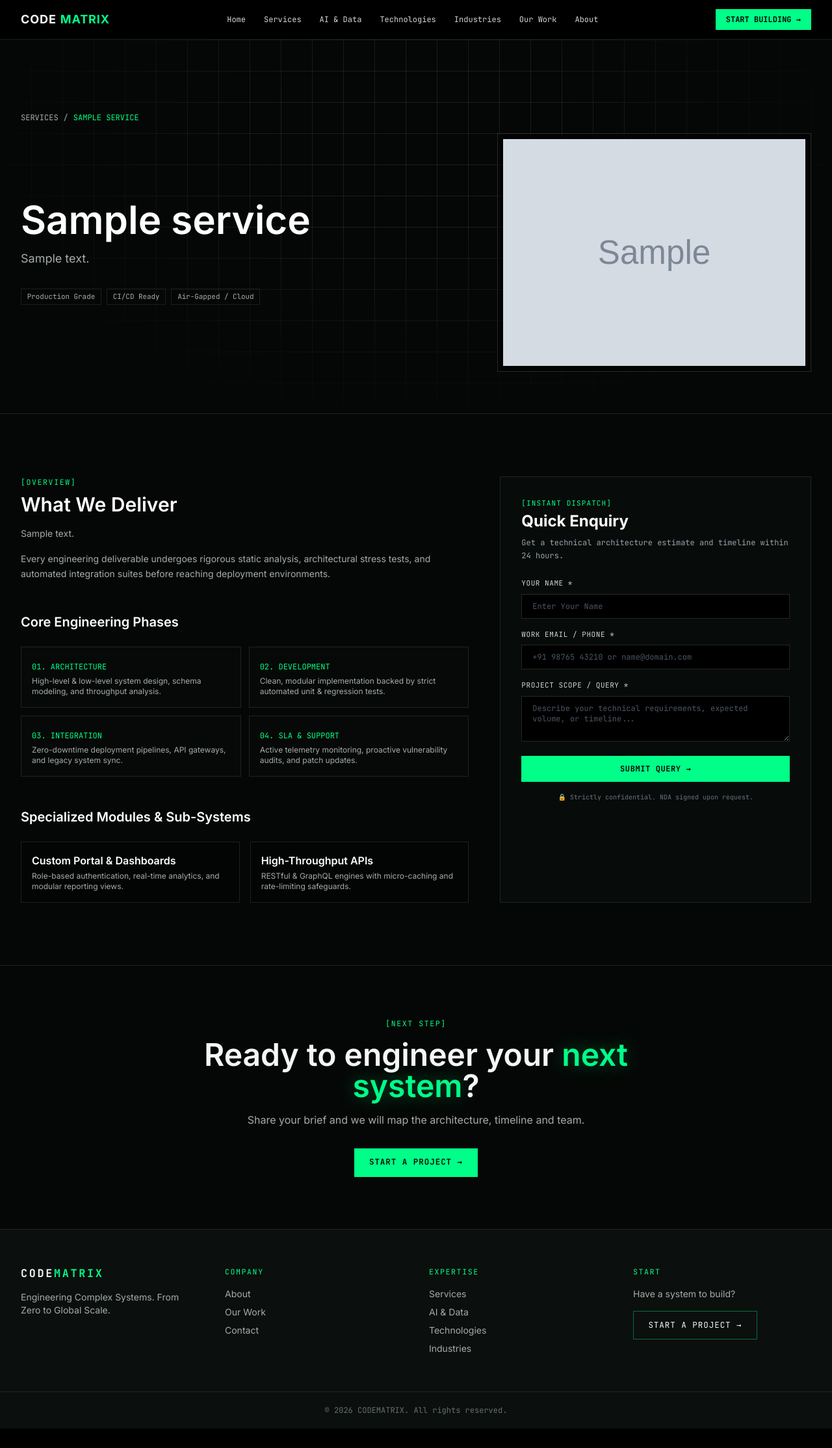
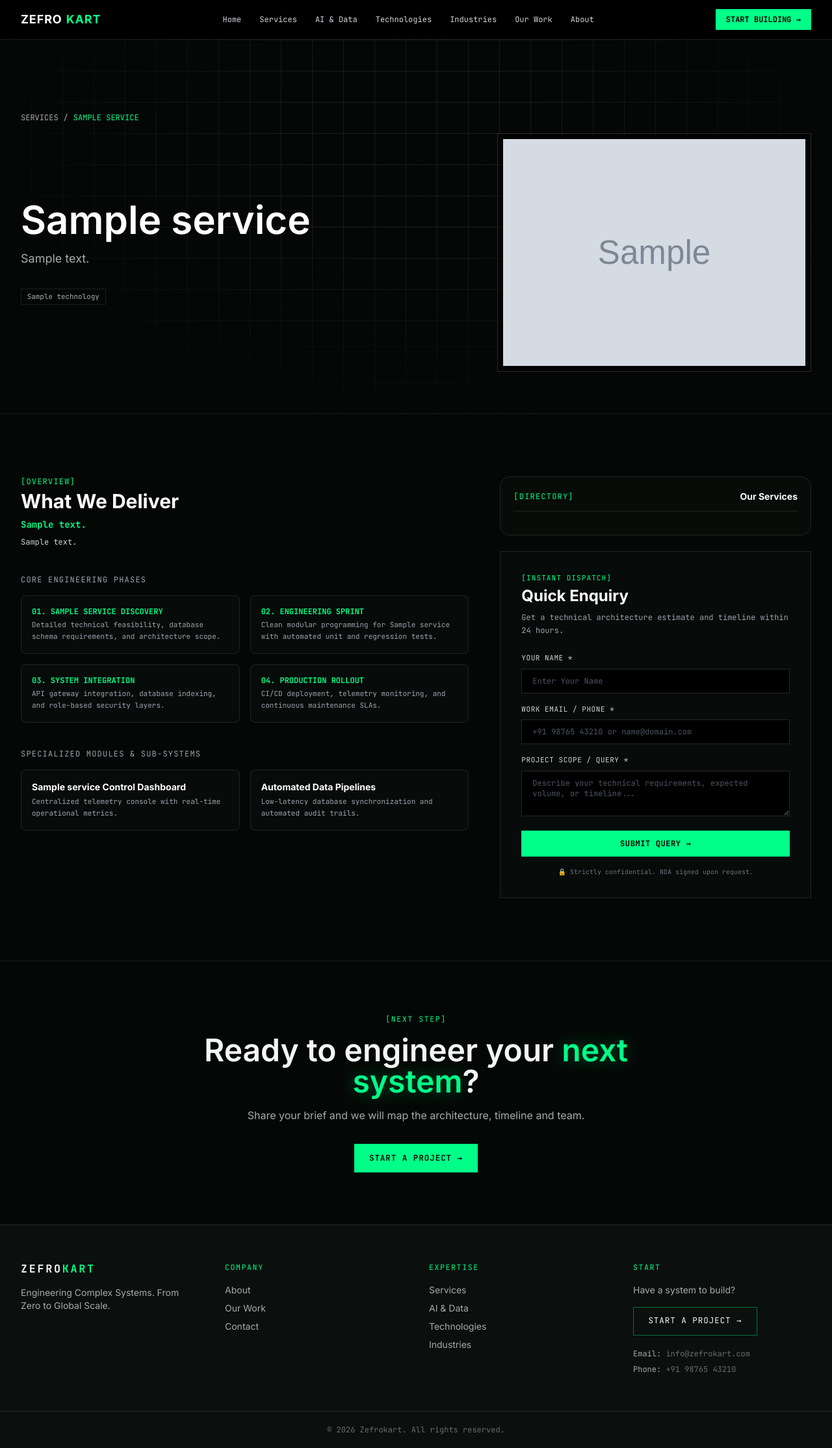
Before and after one commit to pushparaj28/software_service_web, a Django app: page /services/sample/ in a window 1280 px wide. Shown: the whole page at 65% size. Before the commit the page ends 2198 px from the top, so only its background shows below. Run offline with Django 5.2, Linux system fonts and the light colour scheme; tables that the repository leaves empty hold one stand-in row (values such as "Sample post"); grey boxes marked "Sample" are stand-in pictures; some libraries are stand-ins or nearby versions.

Commit message:
update some file

```diff
--- a/core/views.py
+++ b/core/views.py
@@ -13,7 +13,7 @@ from django.views.decorators.http import require_POST
 from django.http import JsonResponse
 from django.shortcuts import render
 from .models import TeamMember
-
+from .service_specs import get_service_spec
 
 logger = logging.getLogger(__name__)
 
@@ -27,6 +27,18 @@ PROJECT_FILTERS = [
     ("enterprise", "Enterprise"),
 ]
 
+def service_detail_view(request, slug):
+    service = get_object_or_404(Service, slug=slug)
+    other_services = Service.objects.exclude(id=service.id)[:6]
+
+    # Service ka spec content fetch karein
+    spec = get_service_spec(slug, service)
+
+    return render(request, 'service_detail.html', {
+        'service': service,
+        'other_services': other_services,
+        'spec': spec,  # <-- YEH LINE MISSING THI, ISE ADD KAREIN
+    })
 
 def _projects():
     return CaseStudy.objects.select_related("industry").prefetch_related("technologies")
@@ -46,13 +58,6 @@ def services(request):
         "services": Service.objects.prefetch_related("technologies"),
     })
 
-def service_detail_view(request, slug):
-    service = get_object_or_404(Service, slug=slug)
-    other_services = Service.objects.exclude(id=service.id)[:6]
-    return render(request, 'service_detail.html', {
-        'service': service,
-        'other_services': other_services
-    })
 
 def ai_data(request):
     return render(request, "ai-data.html", {"capabilities": content.AI_CAPABILITIES})
--- a/static/css/style.css
+++ b/static/css/style.css
@@ -187,3 +187,22 @@ select.field option { background: var(--surface); }
   mask-image: linear-gradient(to right, transparent 0%, black 4%, black 96%, transparent 100%);
   -webkit-mask-image: linear-gradient(to right, transparent 0%, black 4%, black 96%, transparent 100%);
 }
+
+@keyframes innerCardScroll {
+  0% {
+    transform: translateX(0%);
+  }
+  100% {
+    transform: translateX(-50%);
+  }
+}
+
+.marquee-inner-run {
+  animation: innerCardScroll 12s linear infinite !important;
+  will-change: transform;
+}
+
+/* Card par mouse aane se animation smooth ruk jayegi */
+.group:hover .marquee-inner-run {
+  animation-play-state: paused;
+}
--- a/templates/404.html
+++ b/templates/404.html
@@ -1,5 +1,5 @@
 {% extends 'base.html' %}
-{% block title %}404 | CODEMATRIX{% endblock %}
+{% block title %}404 | Zefrokart{% endblock %}
 {% block content %}
 <section class="grid-bg flex min-h-screen items-center px-5 pt-20">
   <div class="mx-auto w-full max-w-3xl">
--- a/templates/about.html
+++ b/templates/about.html
@@ -1,12 +1,12 @@
 {% extends 'base.html' %}
-{% block title %}About | CODEMATRIX{% endblock %}
-{% block meta_description %}CODEMATRIX is a software engineering company focused on precision, scalability, security and AI.{% endblock %}
+{% block title %}About | Zefrokart{% endblock %}
+{% block meta_description %}Zefrokart is a software engineering company focused on precision, scalability, security and AI.{% endblock %}
 {% block content %}
 <section class="page-hero grid-bg">
   <div class="mx-auto max-w-7xl px-5 lg:px-8">
     <p class="mono-label mb-4">[About]</p>
     <h1 class="max-w-4xl text-4xl font-semibold leading-tight sm:text-6xl">We build systems that <span class="text-glow">keep working.</span></h1>
-    <p class="mt-5 max-w-2xl text-ink2">CODEMATRIX is a software engineering company that designs, builds and scales digital products, from first prototype to global traffic.</p>
+    <p class="mt-5 max-w-2xl text-ink2">Zefrokart is a software engineering company that designs, builds and scales digital products, from first prototype to global traffic.</p>
   </div>
 </section>
 
--- a/templates/ai-data.html
+++ b/templates/ai-data.html
@@ -1,7 +1,7 @@
 {% extends 'base.html' %}
 {% load static %}
-{% block title %}AI &amp; Data | CODEMATRIX{% endblock %}
-{% block meta_description %}Generative AI, LLM applications, RAG, machine learning and data engineering from CODEMATRIX.{% endblock %}
+{% block title %}AI &amp; Data | Zefrokart{% endblock %}
+{% block meta_description %}Generative AI, LLM applications, RAG, machine learning and data engineering from Zefrokart.{% endblock %}
 
 {% block content %}
 <style>
@@ -148,7 +148,7 @@
     <div class="mt-6 rounded border border-white/10 bg-[#050807] p-4 font-mono text-xs text-ink2">
       <div class="flex items-center gap-2 pb-2 border-b border-white/5 text-muted">
         <span class="inline-block h-2 w-2 rounded-full bg-emerald-500"></span>
-        <span>telemetry.codematrix.internal -- live execution feed</span>
+        <span>telemetry.Zefrokart.internal -- live execution feed</span>
       </div>
       <p id="pipeline-log" class="mt-3 text-emerald-400">&gt; Status: Standby. Ready to ingest semantic corpus.</p>
     </div>
--- a/templates/base.html
+++ b/templates/base.html
@@ -3,8 +3,8 @@
 <head>
   <meta charset="utf-8">
   <meta name="viewport" content="width=device-width, initial-scale=1">
-  <title>{% block title %}CODEMATRIX | Engineering Complex Systems{% endblock %}</title>
-  <meta name="description" content="{% block meta_description %}CODEMATRIX engineers fault-tolerant digital architectures, enterprise SaaS, automation and AI platforms.{% endblock %}">
+  <title>{% block title %}Zefrokart | Engineering Complex Systems{% endblock %}</title>
+  <meta name="description" content="{% block meta_description %}Zefrokart engineers fault-tolerant digital architectures, enterprise SaaS, automation and AI platforms.{% endblock %}">
   <link rel="canonical" href="{{ request.scheme }}://{{ request.get_host }}{{ request.path }}">
   <meta name="theme-color" content="#050706">
   <script>document.documentElement.classList.add('js');</script>
--- a/templates/case-study-detail.html
+++ b/templates/case-study-detail.html
@@ -1,5 +1,5 @@
 {% extends 'base.html' %}
-{% block title %}{{ project.title }} | CODEMATRIX Case Study{% endblock %}
+{% block title %}{{ project.title }} | Zefrokart Case Study{% endblock %}
 {% block meta_description %}{{ project.short_description }}{% endblock %}
 {% block content %}
 <article>
--- a/templates/contact.html
+++ b/templates/contact.html
@@ -1,6 +1,6 @@
 {% extends 'base.html' %}
-{% block title %}Start a Project | CODEMATRIX{% endblock %}
-{% block meta_description %}Send your project brief to CODEMATRIX and get a tailored engineering plan.{% endblock %}
+{% block title %}Start a Project | Zefrokart{% endblock %}
+{% block meta_description %}Send your project brief to Zefrokart and get a tailored engineering plan.{% endblock %}
 {% block content %}
 <section class="page-hero grid-bg">
   <div class="mx-auto max-w-7xl px-5 lg:px-8">
--- a/templates/industries.html
+++ b/templates/industries.html
@@ -1,5 +1,5 @@
 {% extends 'base.html' %}
-{% block title %}Industries | CODEMATRIX{% endblock %}
+{% block title %}Industries | Zefrokart{% endblock %}
 {% block meta_description %}Software solutions for healthcare, education, fintech, e-commerce, logistics and more.{% endblock %}
 {% block content %}
 <section class="page-hero grid-bg">
--- a/templates/our-work.html
+++ b/templates/our-work.html
@@ -1,7 +1,7 @@
 {% extends 'base.html' %}
 {% load static %}
-{% block title %}Our Work | CODEMATRIX{% endblock %}
-{% block meta_description %}Browse CODEMATRIX case studies across web, SaaS, AI, healthcare, education and enterprise.{% endblock %}
+{% block title %}Our Work | Zefrokart{% endblock %}
+{% block meta_description %}Browse Zefrokart case studies across web, SaaS, AI, healthcare, education and enterprise.{% endblock %}
 {% block content %}
 <section class="page-hero grid-bg">
   <div class="mx-auto max-w-7xl px-5 lg:px-8">
--- a/templates/partials/footer.html
+++ b/templates/partials/footer.html
@@ -1,7 +1,7 @@
 <footer class="border-t border-white/10 bg-surface">
   <div class="mx-auto grid max-w-7xl gap-10 px-5 py-14 sm:grid-cols-2 lg:grid-cols-4 lg:px-8">
     <div>
-      <p class="logo">CODE<span>MATRIX</span></p>
+      <p class="logo">ZEFRO<span>KART</span></p>
       <p class="mt-4 max-w-xs text-sm text-ink2">Engineering Complex Systems. From Zero to Global Scale.</p>
     </div>
     <div>
@@ -25,10 +25,23 @@
       <p class="mono-label mb-4">Start</p>
       <p class="text-sm text-ink2">Have a system to build?</p>
       <a href="{% url 'contact' %}" class="btn btn-ghost mt-4">START A PROJECT →</a>
-      {% if company_email %}<p class="mt-4 break-all font-mono text-xs text-muted">{{ company_email }}</p>{% endif %}
+
+      <!-- Contact Details -->
+      <ul class="mt-5 space-y-2 font-mono text-xs text-muted">
+        <li>
+          <span class="text-ink2">Email:</span>
+          <a class="break-all hover:text-accent" href="mailto:{{ company_email|default:'info@zefrokart.com' }}">
+            {{ company_email|default:"info@zefrokart.com" }}
+          </a>
+        </li>
+        <li>
+          <span class="text-ink2">Phone:</span>
+          <a class="hover:text-accent" href="tel:+919876543210">+91 98765 43210</a>
+        </li>
+      </ul>
     </div>
   </div>
   <div class="border-t border-white/10 px-5 py-5 text-center font-mono text-xs text-muted">
-    © <span data-year>{% now "Y" %}</span> CODEMATRIX. All rights reserved.
+    © <span data-year>{% now "Y" %}</span> Zefrokart. All rights reserved.
   </div>
 </footer>
--- a/templates/partials/loader.html
+++ b/templates/partials/loader.html
@@ -1,6 +1,6 @@
 <div class="loader" data-loader aria-hidden="true">
   <div class="text-center">
-    <p class="logo">CODE<span>MATRIX</span></p>
+    <p class="logo">ZEFRO<span>KART</span></p>
     <div class="loader-bar"></div>
   </div>
 </div>
--- a/templates/partials/navbar.html
+++ b/templates/partials/navbar.html
@@ -12,7 +12,7 @@
           <span class="flex items-center gap-2 text-gray-300">
             <span class="w-1.5 h-1.5 rounded-sm bg-[#00ff88]"></span>
             <span class="text-gray-400">EMAIL:</span>
-            <span class="text-white hover:text-[#00ff88] transition-colors">CONTACT@CODEMATRIX.DEV</span>
+            <span class="text-white hover:text-[#00ff88] transition-colors"></span>
           </span>
           <span class="text-gray-600">◆</span>
           <span class="flex items-center gap-2 text-[#00ff88]">
@@ -42,7 +42,7 @@
           <span class="flex items-center gap-2 text-gray-300">
             <span class="w-1.5 h-1.5 rounded-sm bg-[#00ff88]"></span>
             <span class="text-gray-400">EMAIL:</span>
-            <span class="text-white hover:text-[#00ff88] transition-colors">CONTACT@CODEMATRIX.DEV</span>
+            <span class="text-white hover:text-[#00ff88] transition-colors">info@zefrokart.com</span>
           </span>
           <span class="text-gray-600">◆</span>
           <span class="flex items-center gap-2 text-[#00ff88]">
@@ -78,7 +78,7 @@
 
       <!-- LOGO -->
       <a href="{% url 'home' %}" class="flex items-center gap-1.5 font-bold text-lg tracking-wider font-sans z-50">
-        <span class="text-white">CODE</span><span class="text-[#00ff88]">MATRIX</span>
+        <span class="text-white">ZEFRO</span><span class="text-[#00ff88]">KART</span>
       </a>
 
       <!-- DESKTOP NAVIGATION -->
--- a/templates/service_detail.html
+++ b/templates/service_detail.html
@@ -1,30 +1,11 @@
 {% extends 'base.html' %}
 {% load static %}
-{% block title %}{{ service.title }} | CODEMATRIX Services{% endblock %}
+{% block title %}{{ service.title }} | Zefrokart Services{% endblock %}
 {% block meta_description %}{{ service.description|truncatewords:25 }}{% endblock %}
 
 {% block content %}
 <style>
   :root { --neon-acc: #00ff88; }
-  .enquiry-panel {
-    border: 1px solid rgba(0, 255, 136, 0.35);
-    background: rgba(10, 15, 13, 0.95);
-    box-shadow: 0 0 32px -8px rgba(0, 255, 136, 0.15);
-  }
-  .input-field {
-    width: 100%;
-    border: 1px solid rgba(255, 255, 255, 0.15);
-    background: #000;
-    color: #fff;
-    padding: 0.65rem 0.85rem;
-    font-size: 0.85rem;
-    font-family: ui-monospace, SFMono-Regular, Menlo, monospace;
-    outline: none;
-    transition: border-color 0.2s;
-  }
-  .input-field:focus {
-    border-color: var(--neon-acc);
-  }
 </style>
 
 <!-- Hero / Top Banner -->
@@ -44,10 +25,15 @@
         <p class="mt-4 text-base leading-relaxed text-ink2 sm:text-lg">
           {{ service.short_description|default:service.description }}
         </p>
+
+        <!-- Dynamic Tags -->
         <div class="mt-8 flex flex-wrap gap-2">
-          <span class="tag">Production Grade</span>
-          <span class="tag">CI/CD Ready</span>
-          <span class="tag">Air-Gapped / Cloud</span>
+          {% for tag in spec.tags %}
+            <span class="tag">{{ tag }}</span>
+          {% endfor %}
+          {% for tech in service.technologies.all|slice:":4" %}
+            <span class="tag">{{ tech.name }}</span>
+          {% endfor %}
         </div>
       </div>
 
@@ -63,70 +49,97 @@
   </div>
 </section>
 
-<!-- Content & Sticky Enquiry Form Split -->
+<!-- Content & Enquiry Split -->
 <section class="py-16 sm:py-24">
   <div class="mx-auto grid max-w-7xl gap-12 px-5 lg:grid-cols-12 lg:px-8">
 
-    <!-- Left Column: What We Do & Architecture Breakdown -->
-    <div class="lg:col-span-7 space-y-12">
+    <!-- Left Column (100% Dynamic) -->
+    <div class="lg:col-span-7 space-y-10">
+
+      <!-- Overview -->
       <div>
-        <p class="mono-label mb-2" style="color: var(--neon-acc);">[OVERVIEW]</p>
-        <h2 class="text-2xl font-semibold text-white sm:text-3xl">What We Deliver</h2>
-        <div class="prose prose-invert mt-4 text-sm leading-relaxed text-ink2 space-y-4">
-          <p>{{ service.long_description|default:service.description }}</p>
-          <p>Every engineering deliverable undergoes rigorous static analysis, architectural stress tests, and automated integration suites before reaching deployment environments.</p>
+        <span class="font-mono text-xs text-[#00ff88] tracking-widest uppercase mb-1 block">[OVERVIEW]</span>
+        <h2 class="text-2xl sm:text-3xl font-bold text-white font-sans">What We Deliver</h2>
+
+        <p class="font-mono text-sm text-[#00ff88] mt-2 font-semibold">
+          {{ spec.tagline }}
+        </p>
+
+        <p class="font-mono text-xs text-gray-300 mt-2 leading-relaxed">
+          {{ service.long_description|default:spec.deliver_desc }}
+        </p>
+      </div>
+
+      <!-- Core Engineering Phases -->
+      <div>
+        <h3 class="font-mono text-xs text-gray-400 uppercase tracking-widest mb-4">
+          Core Engineering Phases
+        </h3>
+        <div class="grid grid-cols-1 sm:grid-cols-2 gap-4">
+          {% for phase in spec.phases %}
+          <div class="border border-white/10 bg-[#070b09] p-4 rounded-lg hover:border-[#00ff88]/40 transition-colors">
+            <span class="font-mono text-[#00ff88] text-xs font-bold block mb-1">
+              {{ phase.num }}. {{ phase.name }}
+            </span>
+            <p class="font-mono text-[11px] text-gray-400 leading-relaxed">
+              {{ phase.desc }}
+            </p>
+          </div>
+          {% endfor %}
         </div>
       </div>
 
-      <!-- Execution Phases -->
+      <!-- Specialized Modules -->
       <div>
-        <h3 class="text-xl font-semibold text-white mb-6">Core Engineering Phases</h3>
-        <div class="grid gap-3 sm:grid-cols-2">
-          <div class="border border-white/10 bg-surface/30 p-4">
-            <span class="font-mono text-xs text-[#00ff88]">01. ARCHITECTURE</span>
-            <p class="mt-1 text-xs text-ink2">High-level &amp; low-level system design, schema modeling, and throughput analysis.</p>
+        <h3 class="font-mono text-xs text-gray-400 uppercase tracking-widest mb-4">
+          Specialized Modules &amp; Sub-Systems
+        </h3>
+        <div class="grid grid-cols-1 sm:grid-cols-2 gap-4">
+          {% for mod in spec.modules %}
+          <div class="border border-white/10 bg-[#070b09] p-4 rounded-lg hover:border-cyan-400/40 transition-colors">
+            <h4 class="font-bold text-white text-sm mb-1 font-sans">{{ mod.title }}</h4>
+            <p class="font-mono text-[11px] text-gray-400 leading-relaxed">{{ mod.desc }}</p>
           </div>
-          <div class="border border-white/10 bg-surface/30 p-4">
-            <span class="font-mono text-xs text-[#00ff88]">02. DEVELOPMENT</span>
-            <p class="mt-1 text-xs text-ink2">Clean, modular implementation backed by strict automated unit &amp; regression tests.</p>
-          </div>
-          <div class="border border-white/10 bg-surface/30 p-4">
-            <span class="font-mono text-xs text-[#00ff88]">03. INTEGRATION</span>
-            <p class="mt-1 text-xs text-ink2">Zero-downtime deployment pipelines, API gateways, and legacy system sync.</p>
-          </div>
-          <div class="border border-white/10 bg-surface/30 p-4">
-            <span class="font-mono text-xs text-[#00ff88]">04. SLA &amp; SUPPORT</span>
-            <p class="mt-1 text-xs text-ink2">Active telemetry monitoring, proactive vulnerability audits, and patch updates.</p>
-          </div>
+          {% endfor %}
         </div>
       </div>
 
-      <!-- Specialized Modules (Which types we provide) -->
-      <div>
-        <h3 class="text-xl font-semibold text-white mb-6">Specialized Modules &amp; Sub-Systems</h3>
-        <div class="grid gap-4 sm:grid-cols-2">
-          <div class="border border-white/10 bg-black/40 p-4">
-            <h4 class="font-semibold text-white">Custom Portal &amp; Dashboards</h4>
-            <p class="mt-1 text-xs text-ink2">Role-based authentication, real-time analytics, and modular reporting views.</p>
-          </div>
-          <div class="border border-white/10 bg-black/40 p-4">
-            <h4 class="font-semibold text-white">High-Throughput APIs</h4>
-            <p class="mt-1 text-xs text-ink2">RESTful &amp; GraphQL engines with micro-caching and rate-limiting safeguards.</p>
-          </div>
-        </div>
-      </div>
     </div>
 
-    <!-- Right Column: Sticky Quick Enquiry Form -->
-    <!-- Quick Enquiry Box -->
-<div class="lg:col-span-5 border border-white/10 bg-[#070b09] p-6 lg:p-8 relative">
+    <!-- Right Column: Quick Enquiry Box -->
+
+    <div class="lg:col-span-5 space-y-6">
+
+  <!-- 1. OUR SERVICES NAVIGATION LIST (Like Screenshot 1) -->
+  <div class="border border-white/10 bg-[#070c09] p-5 rounded-2xl">
+    <div class="flex items-center justify-between border-b border-white/10 pb-3 mb-4">
+      <span class="font-mono text-xs text-[#00ff88] uppercase tracking-widest">[DIRECTORY]</span>
+      <span class="font-sans font-bold text-sm text-white">Our Services</span>
+    </div>
+
+    <ul class="space-y-2 font-mono text-xs max-h-72 overflow-y-auto pr-1 custom-scrollbar">
+      {% for item in other_services %}
+      <li>
+        <a href="{% url 'service_detail' item.slug %}"
+           class="flex items-center justify-between p-2.5 rounded-lg border border-white/5 bg-black/40 hover:border-[#00ff88]/50 hover:bg-[#00ff88]/5 text-gray-300 hover:text-white transition-all group">
+          <div class="flex items-center gap-2">
+            <span class="w-1.5 h-1.5 rounded-full bg-gray-500 group-hover:bg-[#00ff88] transition-colors"></span>
+            <span class="truncate">{{ item.title }}</span>
+          </div>
+          <span class="text-gray-500 group-hover:text-[#00ff88] group-hover:translate-x-1 transition-all text-[10px]">→</span>
+        </a>
+      </li>
+      {% endfor %}
+    </ul>
+  </div>
+
+    <div class="lg:col-span-5 self-start lg:sticky lg:top-28 border border-white/10 bg-[#070b09] p-6 lg:p-8 relative">
       <p class="font-mono text-[11px] text-[#00ff88] tracking-widest uppercase mb-1">[INSTANT DISPATCH]</p>
       <h2 class="text-2xl font-bold text-white mb-2">Quick Enquiry</h2>
       <p class="text-xs font-mono text-gray-400 mb-6 leading-relaxed">
         Get a technical architecture estimate and timeline within 24 hours.
       </p>
 
-  <!-- Live Alert Message Box -->
       <div id="quick-enquiry-alert" class="hidden mb-5 p-3 font-mono text-xs border"></div>
 
       <form id="quick-enquiry-form" method="POST" action="{% url 'submit_quick_enquiry' %}" class="space-y-4">
@@ -134,25 +147,19 @@
         <input type="hidden" name="service_title" value="{{ service.title }}">
 
         <div>
-      <label class="block font-mono text-[11px] text-gray-300 uppercase tracking-wider mb-2">
-        YOUR NAME *
-      </label>
+          <label class="block font-mono text-[11px] text-gray-300 uppercase tracking-wider mb-2">YOUR NAME *</label>
           <input type="text" name="name" required placeholder="Enter Your Name"
                  class="w-full bg-black border border-white/15 px-4 py-2.5 text-xs font-mono text-white placeholder-gray-600 focus:border-[#00ff88] focus:outline-none transition-colors">
         </div>
 
         <div>
-      <label class="block font-mono text-[11px] text-gray-300 uppercase tracking-wider mb-2">
-        WORK EMAIL / PHONE *
-      </label>
+          <label class="block font-mono text-[11px] text-gray-300 uppercase tracking-wider mb-2">WORK EMAIL / PHONE *</label>
           <input type="text" name="contact_info" required placeholder="+91 98765 43210 or name@domain.com"
                  class="w-full bg-black border border-white/15 px-4 py-2.5 text-xs font-mono text-white placeholder-gray-600 focus:border-[#00ff88] focus:outline-none transition-colors">
         </div>
 
         <div>
-      <label class="block font-mono text-[11px] text-gray-300 uppercase tracking-wider mb-2">
-        PROJECT SCOPE / QUERY *
-      </label>
+          <label class="block font-mono text-[11px] text-gray-300 uppercase tracking-wider mb-2">PROJECT SCOPE / QUERY *</label>
           <textarea name="message" rows="3" required placeholder="Describe your technical requirements, expected volume, or timeline..."
                     class="w-full bg-black border border-white/15 px-4 py-2.5 text-xs font-mono text-white placeholder-gray-600 focus:border-[#00ff88] focus:outline-none transition-colors"></textarea>
         </div>
@@ -168,33 +175,29 @@
       </p>
     </div>
 
-<!-- Inline JavaScript: Zero Redirection Handler -->
+  </div>
+</section>
+
+<!-- Zero Redirection Handler -->
 <script>
 document.addEventListener('DOMContentLoaded', () => {
   const form = document.getElementById('quick-enquiry-form');
   const alertBox = document.getElementById('quick-enquiry-alert');
   const submitBtn = document.getElementById('submit-enquiry-btn');
-
   if (!form) return;
 
   form.addEventListener('submit', async (e) => {
     e.preventDefault();
-
     const originalText = submitBtn.innerText;
     submitBtn.innerText = 'TRANSMITTING TELEMETRY...';
     submitBtn.disabled = true;
 
-    const formData = new FormData(form);
-
     try {
       const response = await fetch(form.action, {
         method: 'POST',
-        body: formData,
-        headers: {
-          'X-Requested-With': 'XMLHttpRequest'
-        }
+        body: new FormData(form),
+        headers: { 'X-Requested-With': 'XMLHttpRequest' }
       });
-
       const data = await response.json();
 
       if (response.ok && data.status === 'success') {
@@ -216,8 +219,5 @@ document.addEventListener('DOMContentLoaded', () => {
 });
 </script>
 
-  </div>
-</section>
-
 {% include "partials/cta.html" %}
 {% endblock %}
--- a/templates/services.html
+++ b/templates/services.html
@@ -1,7 +1,7 @@
 {% extends 'base.html' %}
 {% load static %}
-{% block title %}Services | CODEMATRIX{% endblock %}
-{% block meta_description %}Custom software, SaaS, mobile, cloud, DevOps, QA and automation services from CODEMATRIX.{% endblock %}
+{% block title %}Services | Zefrokart{% endblock %}
+{% block meta_description %}Custom software, SaaS, mobile, cloud, DevOps, QA and automation services from Zefrokart.{% endblock %}
 
 {% block content %}
 <style>
--- a/templates/team.html
+++ b/templates/team.html
@@ -12,7 +12,7 @@
         [03 // HUMAN_CAPITAL_REGISTRY]
       </div>
       <h1 class="text-4xl sm:text-6xl font-bold tracking-tight font-sans">
-        Architects of <span class="text-transparent bg-clip-text bg-gradient-to-r from-[#00ff88] via-[#00f3ff] to-white">CODEMATRIX</span>
+        Architects of <span class="text-transparent bg-clip-text bg-gradient-to-r from-[#00ff88] via-[#00f3ff] to-white">Zefrokart</span>
       </h1>
       <p class="mt-4 text-sm sm:text-base font-mono text-gray-400 max-w-2xl leading-relaxed">
         High-caliber systems architects, low-level engineers, and visionaries driving deterministic engineering execution.
--- a/templates/technologies.html
+++ b/templates/technologies.html
@@ -1,6 +1,6 @@
 {% extends 'base.html' %}
-{% block title %}Technologies | CODEMATRIX{% endblock %}
-{% block meta_description %}The engineering stack behind CODEMATRIX: Django, Python, MySQL, Tailwind, AI and DevOps tooling.{% endblock %}
+{% block title %}Technologies | Zefrokart{% endblock %}
+{% block meta_description %}The engineering stack behind Zefrokart: Django, Python, MySQL, Tailwind, AI and DevOps tooling.{% endblock %}
 {% block content %}
 <section class="page-hero grid-bg">
   <div class="mx-auto max-w-7xl px-5 lg:px-8">
```
Also changed, not shown: core/service_specs.py (added, +106 -0 lines), templates/home.html (+38 -20 lines). Lines whose indentation alone changed are shown as unchanged.
